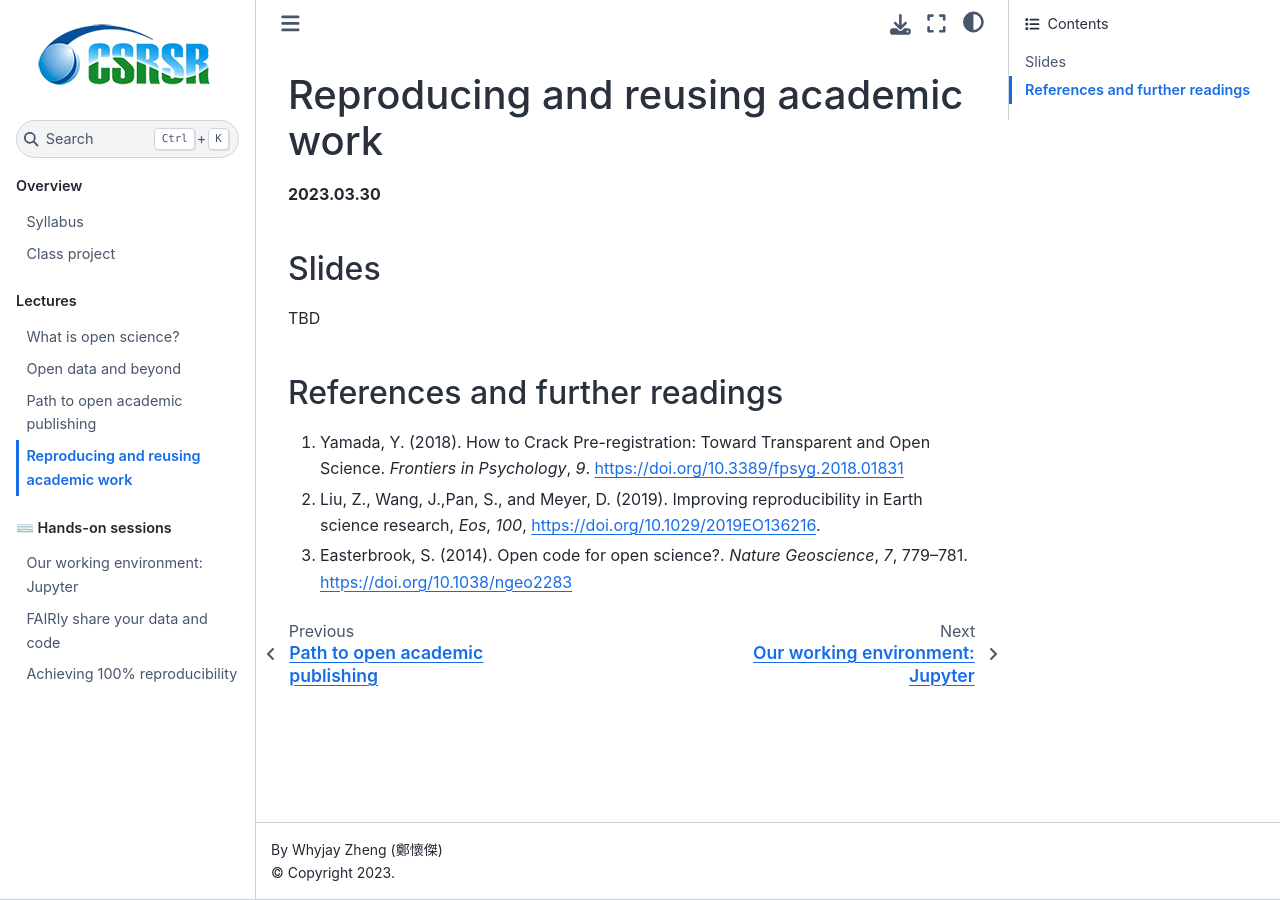
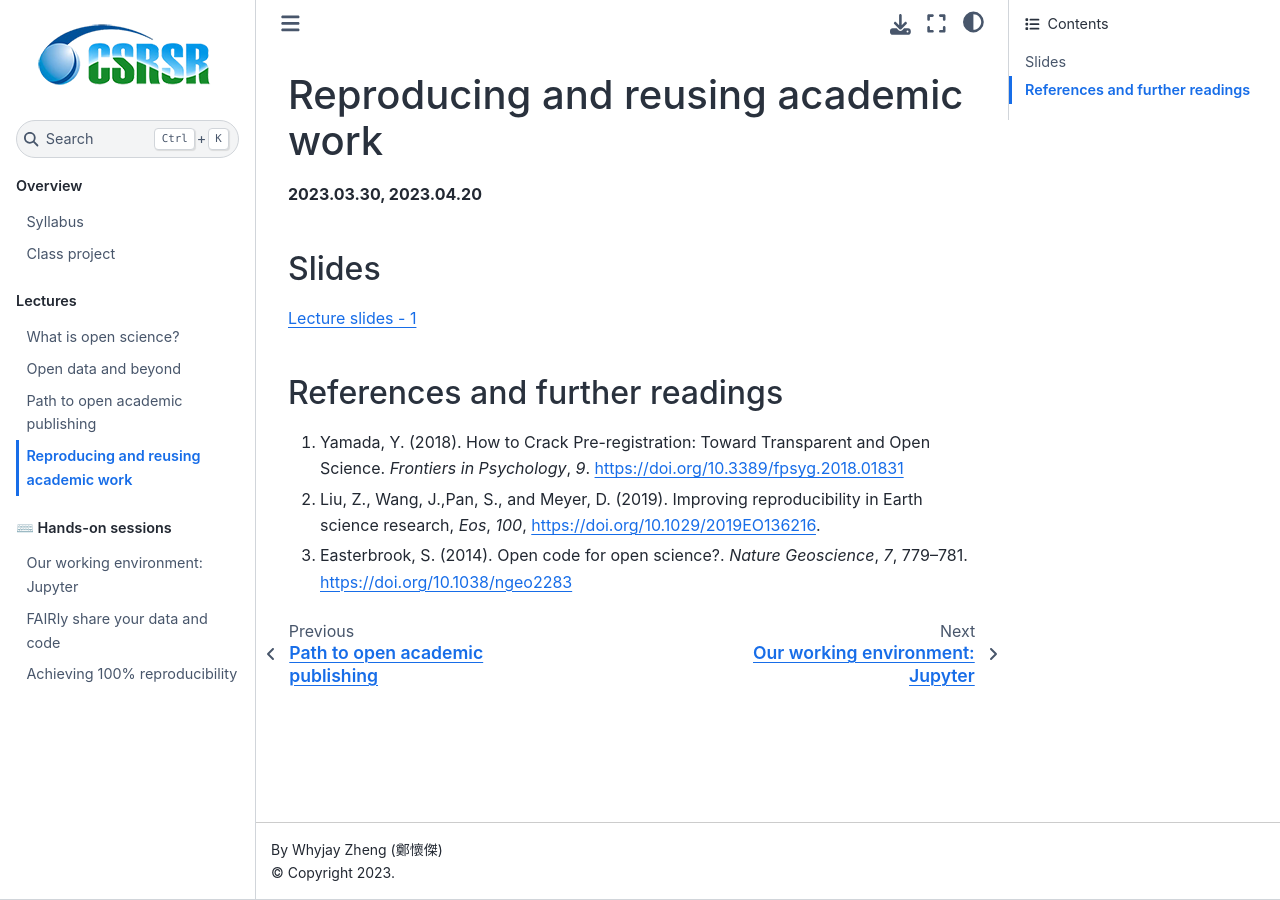
Before and after one commit to whyjz/ncu-open-science, a Jupyter Book: the page built from docs/lectures/L4-reproducibility.md, in a window 1280 px wide. Built offline with Jupyter Book 1.0.4 settings and Sphinx 7.4.7 and the Sphinx Book theme 1.1.4, drawn with Linux system fonts in a browser that asks for light colours.

Commit message:
Add L4 content 2

```diff
--- a/docs/lectures/L4-reproducibility.md
+++ b/docs/lectures/L4-reproducibility.md
@@ -1,10 +1,10 @@
 # Reproducing and reusing academic work
 
-**2023.03.30**
+**2023.03.30, 2023.04.20**
 
 ## Slides
 
-TBD
+[Lecture slides - 1](https://docs.google.com/presentation/d/17VB5raAQOEs46w3I-xNyoggmROmgDhl0lrD0hHohGvs/edit?usp=sharing)
 
 ## References and further readings
 
```
